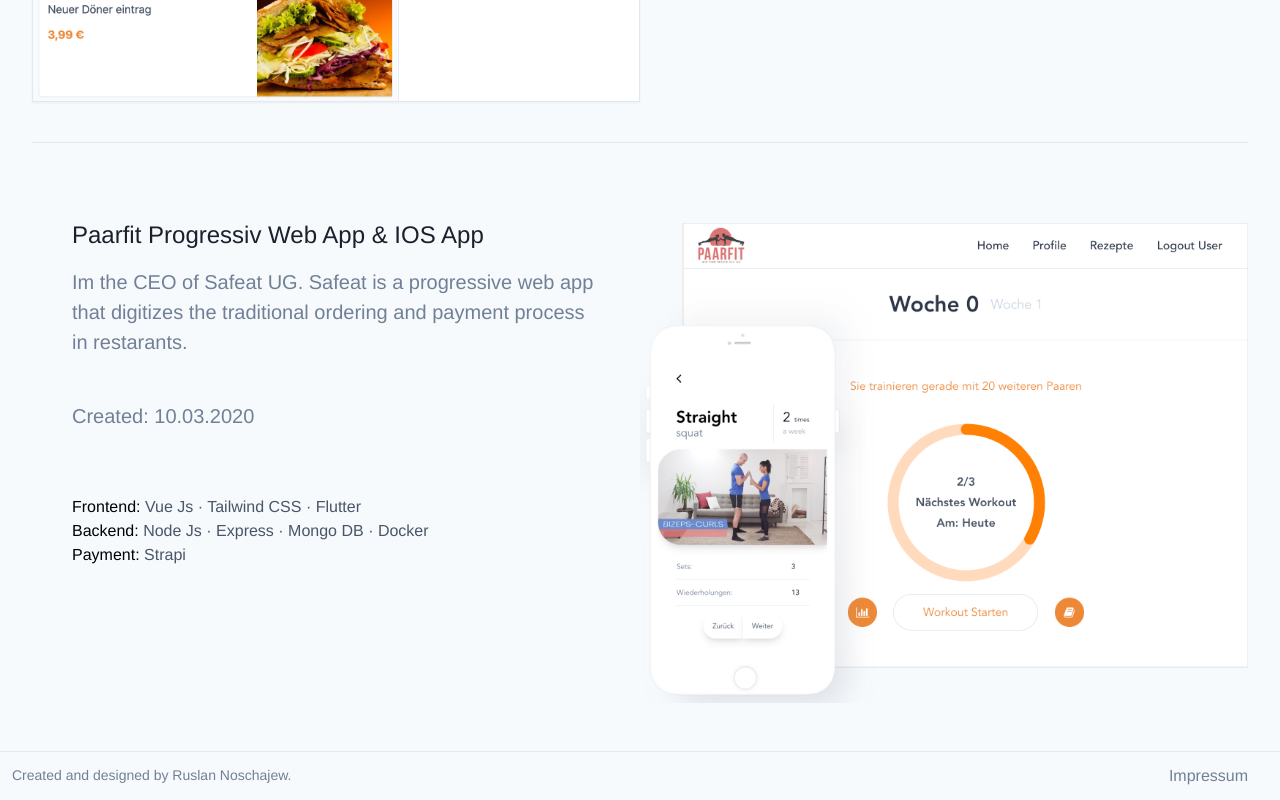
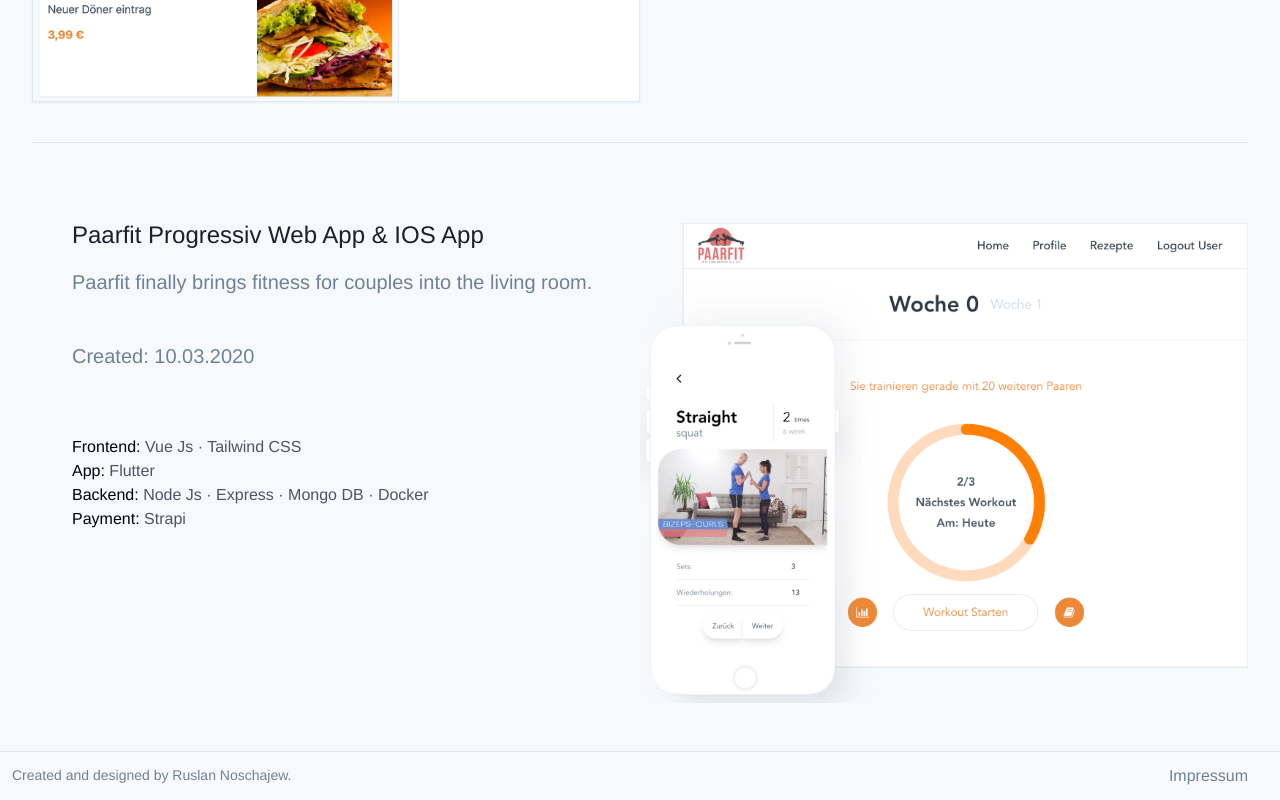
Before and after one commit to Bruslaan/portfolio, a Vue app: page / in a window 1280 px wide. Shown: the part 2298-3098 px from the top of the page. Built offline with nearby package versions, Linux system fonts and the light colour scheme.

Commit message:
Finally ready

```diff
--- a/src/components/Portfolio.vue
+++ b/src/components/Portfolio.vue
@@ -58,7 +58,7 @@
         </div>
       </div>
 
-      <div class="flex border-b my-10"></div>
+      <div class="flex border-b my-10 w-full"></div>
       <!-- Paarfit -->
       <div class="mt-20 flex flex-wrap justify-center">
         <div class="md:w-1/2 w-full px-10 flex flex-col justify-between text-left mt-4 md:mt-0">
@@ -67,7 +67,7 @@
             <div class>
               <p
                 class="mt-5 text-xl text-gray-600"
-              >Im the CEO of Safeat UG. Safeat is a progressive web app that digitizes the traditional ordering and payment process in restarants.</p>
+              >Paarfit finally brings fitness for couples into the living room.</p>
               <br />
               <p class="mt-5 text-xl text-gray-600">Created: 10.03.2020</p>
               <br />
@@ -80,7 +80,11 @@
               <div class="mt-10">
                 <h1>
                   Frontend:
-                  <span class="text-gray-700">Vue Js · Tailwind CSS · Flutter</span>
+                  <span class="text-gray-700">Vue Js · Tailwind CSS</span>
+                </h1>
+                                <h1>
+                  App:
+                  <span class="text-gray-700">Flutter</span>
                 </h1>
                 <h1>
                   Backend:
```
